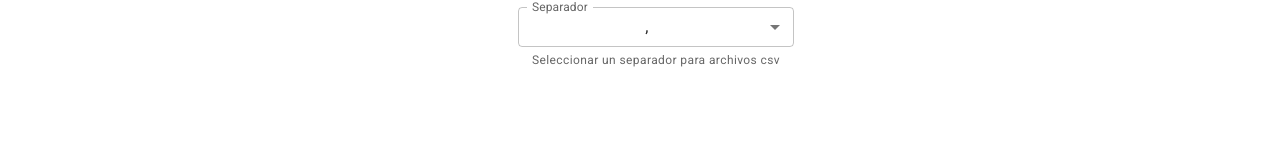
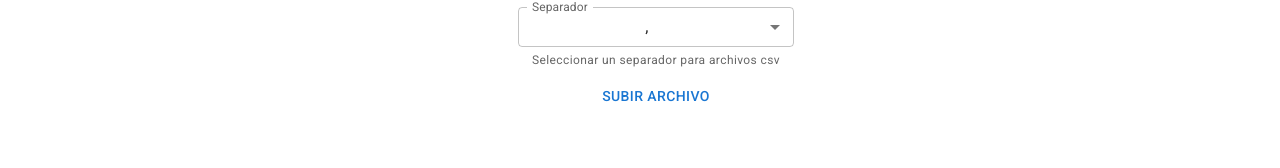
Before and after one commit to MacoChave/olc2-covid-frontend, a React (Create React App) app: page / in a window 1280 px wide. Both pictures are taken after a click on the button "NEXT". Shown: the part 174-342 px from the top of the page. Built offline with nearby package versions, Linux system fonts and the light colour scheme.

Commit message:
Enviar archivo en multipart

```diff
--- a/src/components/paramsAnalysis.jsx
+++ b/src/components/paramsAnalysis.jsx
@@ -11,7 +11,7 @@ import {
 } from '../services/analizeService';
 import { Modal } from './modal';
 
-export const ParamsAnalysis = ({ base64, mode, sep }) => {
+export const ParamsAnalysis = ({ ext, mode, sep }) => {
 	const { isOpenModal, handleOpenModal, handleCloseModal } = useModal(false);
 	const [messageModal, setMessageModal] = useState(<></>);
 	const [loading, setLoading] = useState(false);
@@ -19,13 +19,9 @@ export const ParamsAnalysis = ({ base64, mode, sep }) => {
 	const handleSubmit = (e) => {
 		e.preventDefault();
 
-		base64 = base64.replace('data:', '');
-		let dataFile = base64.split(';base64,');
-		let applicationType = dataFile[0].replace('application/', '');
 		mode = {
 			...mode,
-			file: dataFile[1],
-			ext: getExtension(applicationType),
+			ext: ext,
 			sep: sep,
 		};
 
@@ -120,7 +116,7 @@ export const ParamsAnalysis = ({ base64, mode, sep }) => {
 							</p>
 							<p>
 								<span>Tasa total: </span>
-								{Number(res.Porcentaje).toFixed(2)}
+								{`${res.Porcentaje} Casos activos / Muertes`}
 							</p>
 						</>
 					);
@@ -139,14 +135,12 @@ export const ParamsAnalysis = ({ base64, mode, sep }) => {
 						<>
 							<img src={res.Grafica} alt='Gráfica de ecuación' />
 							<p>
-								<span>
-									Ecuación de la tasa de crecimiento:{' '}
-								</span>
+								<span>Ecuación de la tasa de crecimiento:</span>
 								{res.Ecuacion}
 							</p>
 							<p>
 								<span>Tasa total: </span>
-								{Number(res.Tasa).toFixed(0)}
+								{`${res.Tasa} Casos activos / Muertes`}
 							</p>
 						</>
 					);
@@ -167,7 +161,7 @@ export const ParamsAnalysis = ({ base64, mode, sep }) => {
 							</p>
 							<p>
 								<span>Tasa de mortalidad total: </span>
-								{Number(res.Tasa).toFixed(0)}
+								{`${res.Tasa} Muertes / Total`}
 							</p>
 						</>
 					);
@@ -188,24 +182,6 @@ export const ParamsAnalysis = ({ base64, mode, sep }) => {
 
 	const handleGenReport = (e) => {
 		e.preventDefault();
-	};
-
-	/**
-	 * @description Get extension file from application type
-	 * @param {string} applicationType
-	 * @returns {string}
-	 */
-	const getExtension = (applicationType) => {
-		switch (applicationType) {
-			case 'vnd.ms-excel':
-				return 'csv';
-			case 'json':
-				return 'json';
-			case 'vnd.openxmlformats-officedocument.spreadsheetml.sheet':
-				return 'xlsx';
-			default:
-				return 'xls';
-		}
 	};
 
 	return (
--- a/src/consts/analysisOptions.js
+++ b/src/consts/analysisOptions.js
@@ -130,15 +130,15 @@ export const items = [
         tag: 'Análisis',
         title: 'Ánalisis Comparativo entres 2 o más paises o continentes',
         field: [
-            { require: 'Comparar_1', match: '' },
-            { require: 'Comparar_2', match: '' },
+            { require: 'Pais', match: '' },
+            { require: 'Continente', match: '' },
             { require: 'Fecha', match: '' },
         ],
         filter: [
             { key: 'Pais 1', value: '' },
             { key: 'Pais 2', value: '' },
             { key: 'Continente 1', value: '' },
-            { key: 'Continente 2', value: '' },
+            { key: 'Continente 2', value: '' }
         ],
     },
     {
--- a/src/pages/home.jsx
+++ b/src/pages/home.jsx
@@ -1,102 +1,130 @@
-import { useState } from "react"
-import { Box, Button, Step, StepLabel, Stepper } from "@mui/material"
-import { SelectAnalysis } from "../components/analisis"
-import { UploadFile } from "../components/uploadFile"
-import { ParamsAnalysis } from "../components/paramsAnalysis"
+import { useState } from 'react';
+import { Box, Button, Step, StepLabel, Stepper } from '@mui/material';
+import { SelectAnalysis } from '../components/analisis';
+import { UploadFile } from '../components/uploadFile';
+import { ParamsAnalysis } from '../components/paramsAnalysis';
+import { uploadDataFile } from '../services/analizeService';
 
 export const Home = (props) => {
-    const [ activeStep, setActiveStep ] = useState(0)
-    const [ mode, setMode ] = useState([])
-    const [ base64, setBase64 ] = useState('')
-    const [ separator, setSeparator ] = useState(',')
+	const [activeStep, setActiveStep] = useState(0);
+	const [mode, setMode] = useState([]);
+	const [ext, setExt] = useState('csv');
+	const [separator, setSeparator] = useState(',');
+	const [file, setFile] = useState(null);
 
 	/**
-     * @description Convert file to Base64
-     * @param {File} file
-     * @returns {Promise}
+	 * Obtiene la extensión del archivo
+	 * @param {string} type Tipo de archivo
+	 * @returns {string}
 	 */
-    const fileToBase64 = file => {
-        return new Promise(res => {
-            let base64 = ''
-            // Init FileReader
-            let reader = new FileReader()
-            // Convert file to Base 64 text
-            reader.readAsDataURL(file)
-            // On reader load something
-            reader.onload = () => {
-                base64 = reader.result
-                res(base64)
+	const getExtension = (type) => {
+		switch (type) {
+			case 'vnd.ms-excel':
+				return 'csv';
+			case 'json':
+				return 'json';
+			default:
+				return 'xlsx';
 		}
-        })
-    }
+	};
 
 	/**
 	 *
 	 * @param {InputEvent} e
 	 */
 	const handleFileChooser = (e) => {
-        e.preventDefault()
-        let file = e.target.files[0]
+		e.preventDefault();
+		let file = e.target.files[0];
 
-        fileToBase64(file)
-        .then(res => {
-            setBase64(res)
-        })
-        .catch(err => console.error(err))
+		if (file) {
+			setFile(file);
+			setExt(getExtension(file.type.replace('application/', '')));
 		}
+	};
 
 	const handleNext = () => {
-        setActiveStep((prevActiveStep) => prevActiveStep + 1)
-    }
+		setActiveStep((prevActiveStep) => prevActiveStep + 1);
+	};
 
 	const handleBack = () => {
-        setActiveStep((prevActiveStep) => prevActiveStep - 1)
-    }
+		setActiveStep((prevActiveStep) => prevActiveStep - 1);
+	};
 
 	const handleReset = () => {
-        setActiveStep(0)
-    }
+		setActiveStep(0);
+	};
+
+	const handleUpload = () => {
+		console.log('Iniciando...');
+		if (file !== null) {
+			uploadDataFile(file, ext)
+				.then((res) => console.log('Esperando...'))
+				.catch((err) => console.err(err))
+				.finally((onf) => console.log('Terminó...'));
+		} else console.info('No hay archivo');
+	};
 
 	const steps = [
-        {label: 'Seleccionar análisis', content: <SelectAnalysis setMode={setMode}/>},
-        {label: 'Subir archivo', content: <UploadFile setSep={setSeparator} handleFileChooser={handleFileChooser} />},
-        {label: 'Completar campos', content: <ParamsAnalysis base64={base64} mode={mode} sep={separator} />}
-    ]
+		{
+			label: 'Seleccionar análisis',
+			content: <SelectAnalysis setMode={setMode} />,
+		},
+		{
+			label: 'Subir archivo',
+			content: (
+				<>
+					<UploadFile
+						setSep={setSeparator}
+						handleFileChooser={handleFileChooser}
+					/>
+					<Button onClick={handleUpload}>Subir archivo</Button>
+				</>
+			),
+		},
+		{
+			label: 'Completar campos',
+			content: <ParamsAnalysis ext={ext} mode={mode} sep={separator} />,
+		},
+	];
 
-    return(
+	return (
 		<Box sx={{ width: '100%', marginTop: 3 }}>
 			<Stepper activeStep={activeStep}>
 				{steps.map((step, index) => {
-                    const stepProps = {}
-                    const labelProps = {}
+					const stepProps = {};
+					const labelProps = {};
 					return (
 						<Step key={step.label} {...stepProps}>
-                            <StepLabel {...labelProps}> {step.label} </StepLabel>
+							<StepLabel {...labelProps}>{step.label}</StepLabel>
 						</Step>
-                    )
+					);
 				})}
 			</Stepper>
-            <Box sx={{ height: 500, width: '100%', p: 2 }}> { steps[activeStep].content } </Box>
-            {activeStep === steps.length -1 ? (
+			<Box sx={{ height: 500, width: '100%', p: 2 }}>
+				{steps[activeStep].content}
+			</Box>
+			{activeStep === steps.length - 1 ? (
 				<>
-                <Box sx={{ display: 'flex', flexDirection: 'row', pt: 2}}>
+					<Box sx={{ display: 'flex', flexDirection: 'row', pt: 2 }}>
 						<Box sx={{ flex: '1 1 auto' }} />
 						<Button onClick={handleReset}>Reset</Button>
 					</Box>
 				</>
 			) : (
 				<>
-                <Box sx={{ display: 'flex', flexDirection: 'row', pt:2 }}>
+					<Box sx={{ display: 'flex', flexDirection: 'row', pt: 2 }}>
 						<Button
 							color='inherit'
 							disabled={activeStep === 0}
 							onClick={handleBack}
-                    sx={{ mr: 1 }} >Atras</Button>
-                    <Box sx={{ flex:'1 1 auto' }} />
+							sx={{ mr: 1 }}>
+							Atras
+						</Button>
+						<Box sx={{ flex: '1 1 auto' }} />
 						<Button onClick={handleNext}>Next</Button>
 					</Box>
 				</>
 			)}
 		</Box>
-    )
-}
+	);
+};
--- a/src/services/analizeService.js
+++ b/src/services/analizeService.js
@@ -1,8 +1,29 @@
 import axios from "axios"
 
-const host = 'http://http://3.134.194.50/' //'http://127.0.0.1'
-const port = '' //':5000'
+const host = 'http://127.0.0.1' // 'http://3.134.194.50' //'http://127.0.0.1'
+const port = ':5000'
 const baseURL = `${host}${port}`
+
+/**
+ * Subir archivo al servidor
+ * @param {string} filename Nombre del archivo
+ * @param {File} file Archivo a subir
+ * @returns {Promise}
+ */
+export const uploadDataFile = async (file, ext) => {
+    let formData = new FormData()
+    formData.append('file', file)
+    return axios.post(
+        `${baseURL}/upload`,
+        formData,
+        {
+            headers: {
+                'Content-type': 'multipart/form-data'
+            },
+            params: { ext }
+        }
+    )
+}
 
 export const prediceService = async (body) => {
     const { data } = await axios.post(`${baseURL}/predict`, body)
```
Lines whose indentation alone changed are shown as unchanged.
